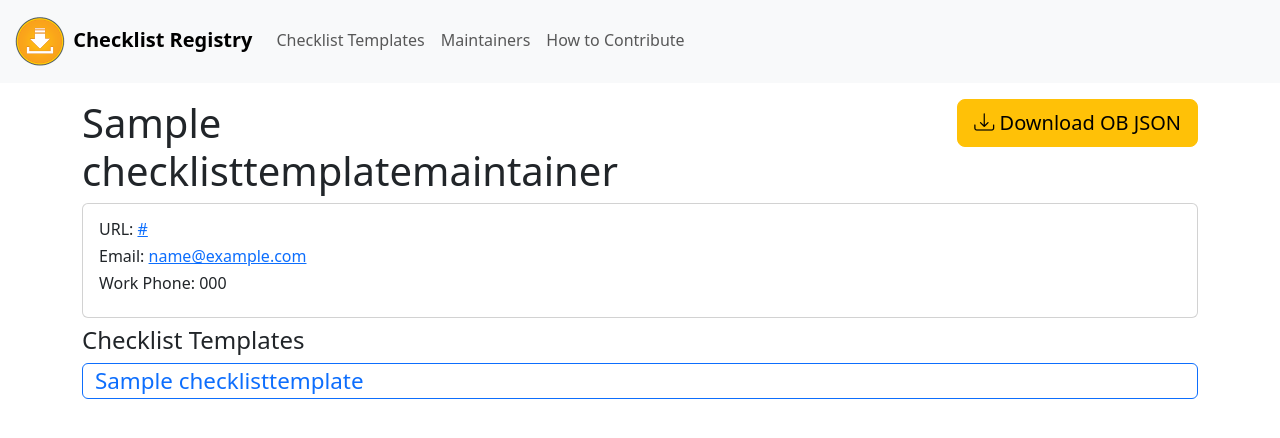
After one commit to Open-Orange-Button/Orange-Button-ChecklistRegistry, a Django app: template server/templates/server/maintainer_detail.html in a window 1280 px wide. The commit adds this page. Shown: the top 438 px of the page. Run offline with Django 5.2, Linux system fonts and the light colour scheme; the template is opened without the code that fills it: values that come from a table or form of the project are taken from there, others are empty; tables that the repository leaves empty hold one stand-in row (values such as "Sample post"); some libraries are stand-ins or nearby versions.

Commit message:
adding maintainer detail and list

```diff
--- a/checklist/urls.py
+++ b/checklist/urls.py
@@ -19,8 +19,8 @@ from django.urls import include, path
 from django.views.generic import RedirectView
 
 urlpatterns = [
-    path("", RedirectView.as_view(pattern_name='server:checklisttemplate-index', permanent=True), name='index'),
-    path("checklisttemplate/", include("server.urls")),
-    path("checklisttemplatemaintainer/", include("server.urls_maintainer")),
+    path('', RedirectView.as_view(pattern_name='checklisttemplate:index', permanent=True), name='index'),
+    path('checklisttemplate/', include('server.urls')),
+    path('checklisttemplatemaintainer/', include('server.urls_maintainer')),
     path('admin/', admin.site.urls),
 ]
--- a/server/static/server/css/base.css
+++ b/server/static/server/css/base.css
@@ -11,6 +11,10 @@
     padding-top: .2rem;
     padding-bottom: .2rem;
 }
+.btn-short {
+    padding-top: .0rem;
+    padding-bottom: .0rem;
+}
 .checklist-template-question-label-collapse-btn {
     --bs-btn-color: none;
     --bs-btn-border-color: none;
--- a/server/templates/server/base.html
+++ b/server/templates/server/base.html
@@ -2,50 +2,45 @@
 <html lang='en'>
 <head>
     {% load static %}
-    <meta charset="utf-8">
-    <meta name="viewport" content="width=device-width, initial-scale=1">
+    <meta charset='utf-8'>
+    <meta name='viewport' content='width=device-width, initial-scale=1'>
     <!-- load bootstrap -->
-    <link href="https://cdn.jsdelivr.net/npm/bootstrap@5.3.8/dist/css/bootstrap.min.css" rel="stylesheet" integrity="sha384-sRIl4kxILFvY47J16cr9ZwB07vP4J8+LH7qKQnuqkuIAvNWLzeN8tE5YBujZqJLB" crossorigin="anonymous">
-    <link rel="stylesheet" href="https://cdn.jsdelivr.net/npm/bootstrap-icons@1.13.1/font/bootstrap-icons.min.css">
+    <link href='https://cdn.jsdelivr.net/npm/bootstrap@5.3.8/dist/css/bootstrap.min.css' rel='stylesheet' integrity='sha384-sRIl4kxILFvY47J16cr9ZwB07vP4J8+LH7qKQnuqkuIAvNWLzeN8tE5YBujZqJLB' crossorigin='anonymous'>
+    <link rel='stylesheet' href='https://cdn.jsdelivr.net/npm/bootstrap-icons@1.13.1/font/bootstrap-icons.min.css'>
 
-    <link rel='shortcut icon' type='image/png' href="{% static 'server/favicon.ico' %}"/>
-    <link rel='stylesheet' href="{% static 'server/css/base.css' %}">
+    <link rel='shortcut icon' type='image/png' href='{% static 'server/favicon.ico' %}'/>
+    <link rel='stylesheet' href='{% static 'server/css/base.css' %}'>
     <title>{% block title %}Checklist Registry{% endblock %}</title>
     {% block extrahead %}{% endblock %}
 <head>
-<body data-bs-spy="scroll" data-bs-target="#checklist-template-toc" data-bs-smooth-scroll="true" tabindex="0">
-    <nav class="navbar nav-underline navbar-expand-lg bg-body-tertiary">
-        <div class="container-fluid">
-            <a class="navbar-brand" href="/checklist/">
-                <img src="{% static 'server/Orange-Button.png' %}" id='navbar-logo' alt='Orange Button logo'>
+<body>
+    <nav class='navbar nav-underline navbar-expand-lg bg-body-tertiary'>
+        <div class='container-fluid'>
+            <a class='navbar-brand' href='{% url 'checklisttemplate:index' %}'>
+                <img src='{% static 'server/Orange-Button.png' %}' id='navbar-logo' alt='Orange Button logo'>
                 <strong>Checklist Registry</strong>
             </a>
-            <button class="navbar-toggler" type="button" data-bs-toggle="collapse" data-bs-target="#navbarNav" aria-controls="navbarNav" aria-expanded="false" aria-label="Toggle navigation">
-                <span class="navbar-toggler-icon"></span>
+            <button class='navbar-toggler' type='button' data-bs-toggle='collapse' data-bs-target='#navbarNav' aria-controls='navbarNav' aria-expanded='false' aria-label='Toggle navigation'>
+                <span class='navbar-toggler-icon'></span>
             </button>
-            <div class="collapse navbar-collapse" id="navbarNav">
-                <ul class="navbar-nav">
-                    <li class="nav-item">
-                        <a class="nav-link" aria-current="page" href="/checklist/">Checklist Templates</a>
+            <div class='collapse navbar-collapse' id='navbarNav'>
+                <ul class='navbar-nav'>
+                    <li class='nav-item'>
+                        <a class='nav-link' aria-current='page' href='{% url 'checklisttemplate:index' %}'>Checklist Templates</a>
                     </li>
-                    <li class="nav-item">
-                        <a class="nav-link" aria-current="page" href="/checklist/">Maintainers</a>
+                    <li class='nav-item'>
+                        <a class='nav-link' aria-current='page' href='{% url 'maintainer:list' %}'>Maintainers</a>
                     </li>
-                    <li class="nav-item">
-                        <a class="nav-link" aria-current="page" href="/checklist/">How to Contribute</a>
+                    <li class='nav-item'>
+                        <a class='nav-link' aria-current='page' href='#'>How to Contribute</a>
                     </li>
                 </ul>
             </div>
         </div>
     </nav>
-    <div class='container'>
-        {% block header %}{% endblock %}
-    </div>
+    {% block header %}{% endblock %}
     {% block main %}{% endblock %}
-    <div class='container'>
-        {% block footer %}{% endblock %}
-            <!-- <div style='margin-top: 10rem' /> -->
-    </div>
-    <script src="https://cdn.jsdelivr.net/npm/bootstrap@5.3.8/dist/js/bootstrap.bundle.min.js" integrity="sha384-FKyoEForCGlyvwx9Hj09JcYn3nv7wiPVlz7YYwJrWVcXK/BmnVDxM+D2scQbITxI" crossorigin="anonymous"></script>
+    {% block footer %}{% endblock %}
+    <script src='https://cdn.jsdelivr.net/npm/bootstrap@5.3.8/dist/js/bootstrap.bundle.min.js' integrity='sha384-FKyoEForCGlyvwx9Hj09JcYn3nv7wiPVlz7YYwJrWVcXK/BmnVDxM+D2scQbITxI' crossorigin='anonymous'></script>
 </body>
 </html>
--- /dev/null
+++ b/server/templates/server/maintainer_detail.html
@@ -0,0 +1,66 @@
+{% extends 'server/base.html' %}
+
+{% block title %}{{ maintainer.ChecklistTemplateMaintainerName_Value}} - {{ block.super }}{% endblock %}
+
+{% block main %}
+<div class='container mt-3 mb-4'>
+    <div class='row'>
+        <div class='col'>
+            <h1>{{ maintainer.ChecklistTemplateMaintainerName_Value }}</h1>
+        </div>
+        <div class='col text-end'>
+            <a
+                type='button'
+                class='btn btn-warning btn-lg ms-5'
+                href='{% url 'maintainer:json' maintainer.ChecklistTemplateMaintainerID_Value %}'
+            >
+                <i class='bi bi-download'></i> Download OB JSON
+            </a>
+        </div>
+    </div>
+    <div class='row'>
+        <div class='col'>
+            <div class='card card-body'>
+                <h2 class='h6'>
+                    URL:
+                    <a
+                        class='link-opacity-100'
+                        href='{{ maintainer.URL_Value }}'
+                        target='_blank'
+                        >{{ maintainer.URL_Value }}
+                    </a>
+                </h2>
+                <h2 class='h6'>
+                    Email:
+                    <a
+                        class='link-opacity-100'
+                        href='mailto:{{ maintainer.Email_Value }}'
+                        >{{ maintainer.Email_Value }}
+                    </a>
+                </h2>
+                <h2 class='h6'>
+                    Work Phone:
+                    {{ maintainer.WorkPhone_Value }}
+                </h2>
+            </div>
+        </div>
+    </div>
+    <div class='row mt-2'>
+        <div class='col'>
+            <h2 class='h4'>Checklist Templates</h2>
+        </div>
+    </div>
+    {% for checklist_template in maintainer.checklisttemplate_set.all|dictsort:'ChecklistTemplateName_Value' %}
+        <h4>
+        <a
+                type='button'
+                class='btn btn-outline-primary btn-short text-start'
+                style='width: 100%; font-size: 1.4rem;'
+                href='{% url 'checklisttemplate:detail' checklist_template.ChecklistTemplateID_Value %}'
+                >
+                {{ checklist_template.ChecklistTemplateName_Value }}
+            </a>
+        </h4>
+    {% endfor %}
+</div>
+{% endblock %}
--- a/server/urls.py
+++ b/server/urls.py
@@ -2,9 +2,9 @@ from django.urls import path
 
 from . import views
 
-app_name = 'server'
+app_name = 'checklisttemplate'
 urlpatterns = [
-    path("", views.index, name="checklisttemplate-index"),
-    path("<uuid:ChecklistTemplateID_Value>", views.checklist_detail, name="checklisttemplate-detail"),
-    path("<uuid:ChecklistTemplateID_Value>/json", views.checklist_json, name="checklisttemplate-json"),
+    path('', views.index, name='index'),
+    path('<uuid:ChecklistTemplateID_Value>', views.checklist_detail, name='detail'),
+    path('<uuid:ChecklistTemplateID_Value>/json', views.checklist_json, name='json'),
 ]
```
Also changed, not shown: server/templates/server/checklist_detail.html (+8 -6 lines), server/templates/server/maintainer_list.html (added, +19 -0 lines), server/urls_maintainer.py (+4 -3 lines), server/views.py (+30 -1 lines).
